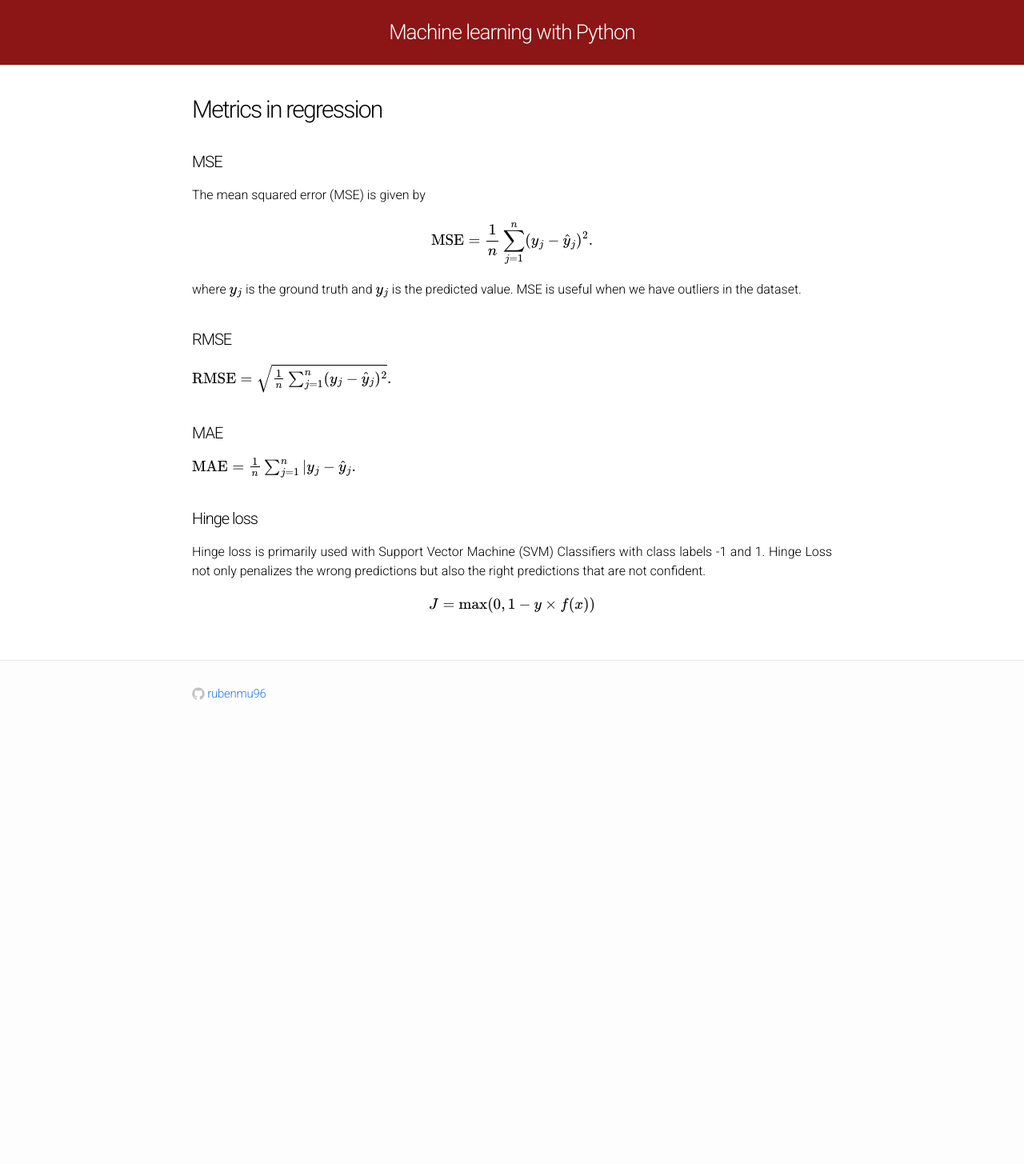
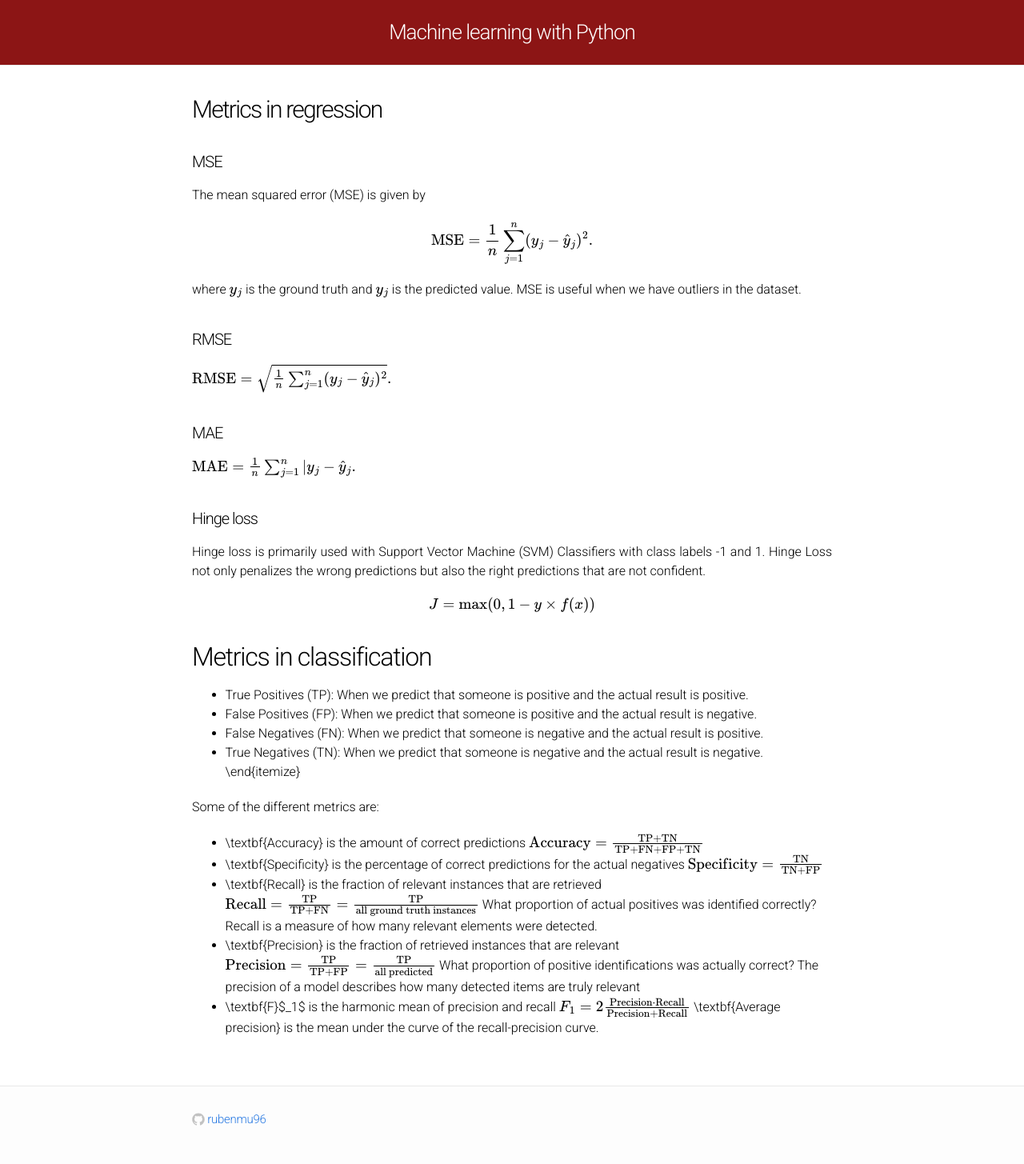
Before and after one commit to rubenmu96/rubenmu96.github.io, a Jekyll site: the page built from ML_intro.md, in a window 1280 px wide. Shown: the whole page at 80% size. Built offline with Jekyll 4.4.1, drawn with Linux system fonts in a browser that asks for light colours; formulas are drawn with MathJax 3; our own code applies the rules of GitHub Pages for plain Markdown files; before the commit the page ends 924 px from its top, so only the background shows below that.

Commit message:
Update ML_intro.md

```diff
--- a/ML_intro.md
+++ b/ML_intro.md
@@ -31,3 +31,36 @@ Hinge loss is primarily used with Support Vector Machine (SVM) Classifiers with
 $$
     J = \max(0,1-y\times f(x))
 $$
+
+## Metrics in classification
+- True Positives (TP): When we predict that someone is positive and the actual result is positive.
+- False Positives (FP): When we predict that someone is positive and the actual result is negative.
+- False Negatives (FN): When we predict that someone is negative and the actual result is positive.
+- True Negatives (TN): When we predict that someone is negative and the actual result is negative.
+\end{itemize}
+
+
+Some of the different metrics are:
+- \textbf{Accuracy} is the amount of correct predictions
+$$
+    \text{Accuracy} = \frac{\text{TP} + \text{TN}}{\text{TP} + \text{FN} + \text{FP} + \text{TN}}
+$$
+- \textbf{Specificity} is the percentage of correct predictions for the actual negatives
+$$
+    \text{Specificity} = \frac{\text{TN}}{\text{TN} + \text{FP}}
+$$
+- \textbf{Recall} is the fraction of relevant instances that are retrieved
+$$
+    \text{Recall} = \frac{\text{TP}}{\text{TP} + \text{FN}} = \frac{\text{TP}}{\text{all ground truth instances}}
+$$
+    What proportion of actual positives was identified correctly? Recall is a measure of how many relevant elements were detected.
+- \textbf{Precision} is the fraction of retrieved instances that are relevant
+$$
+    \text{Precision} = \frac{\text{TP}}{\text{TP} + \text{FP}} = \frac{\text{TP}}{\text{all predicted}}
+$$
+    What proportion of positive identifications was actually correct? The precision of a model describes how many detected items are truly relevant
+- \textbf{F}$_1$ is the harmonic mean of precision and recall
+$$
+    F_1 = 2\frac{\text{Precision} \cdot \text{Recall}}{\text{Precision} + \text{Recall}}
+$$
+\textbf{Average precision} is the mean under the curve of the recall-precision curve.
```
